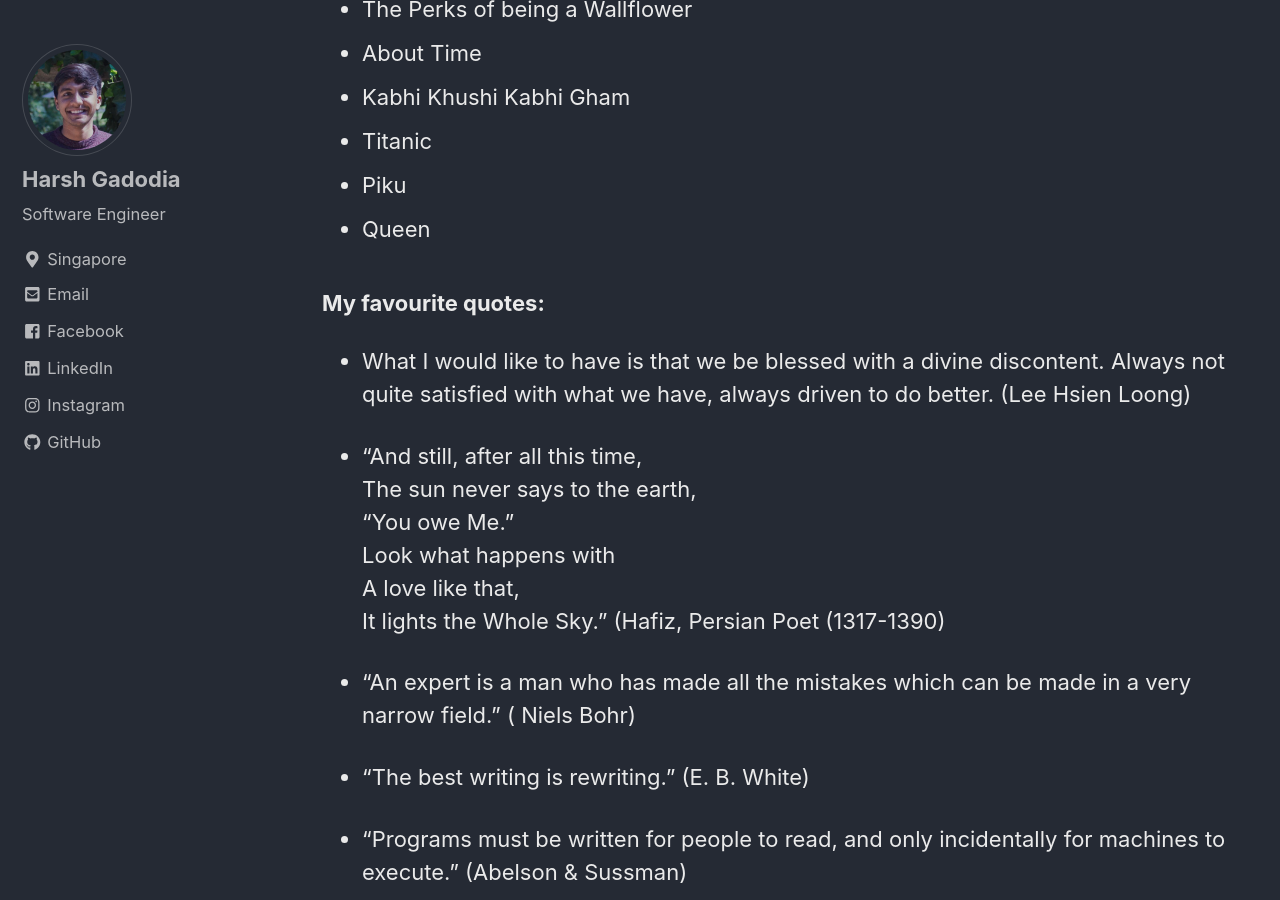
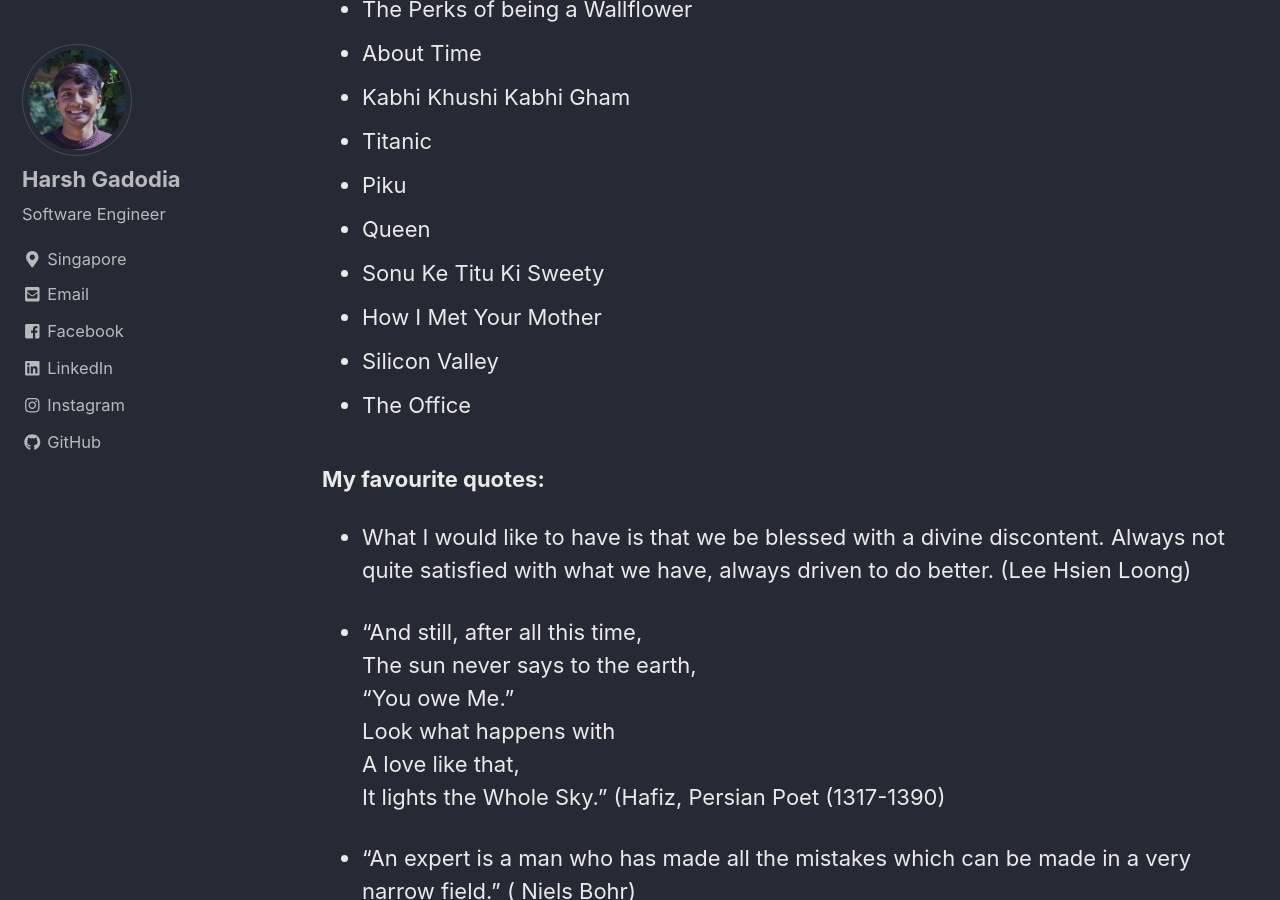
Before and after one commit to harshgadodia/harshgadodia, a Jekyll site: the page built from _pages/about.md, in a window 1280 px wide and 900 px high, scrolled down 1333 px. Built offline with Jekyll 4.4.1, drawn with Linux system fonts in a browser that asks for light colours; nearby versions of some CDN libraries.

Commit message:
edit about page

```diff
--- a/_pages/about.md
+++ b/_pages/about.md
@@ -44,6 +44,10 @@ classes: wide
 - Titanic
 - Piku
 - Queen
+- Sonu Ke Titu Ki Sweety
+- How I Met Your Mother
+- Silicon Valley
+- The Office
 
 ### My favourite quotes:
 
```
